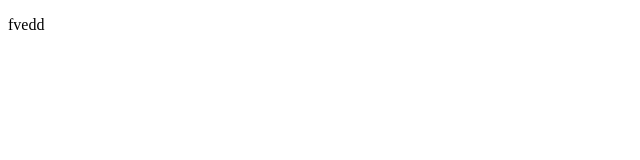
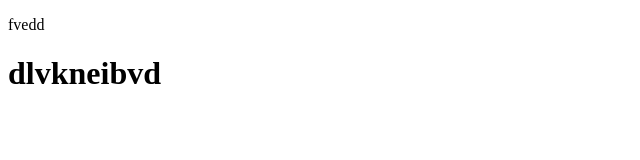
Before and after one commit to JanmeshPatil19/Sample, a plain HTML site: page index.html in a window 1280 px wide. Shown: the whole page, without its empty margins (0-640 px from the left). Drawn offline with Linux system fonts and the light colour scheme.

Commit message:
fvvedfsvasw

```diff
--- a/index.html
+++ b/index.html
@@ -7,5 +7,6 @@
 </head>
 <body>
     <p>fvedd </p>
+    <h1>dlvkneibvd</h1>
 </body>
 </html>
```
Also changed, not shown: 1 other file.
